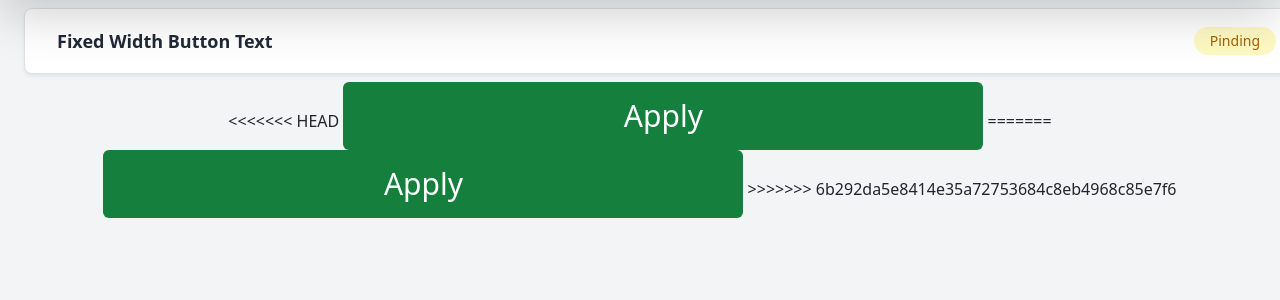
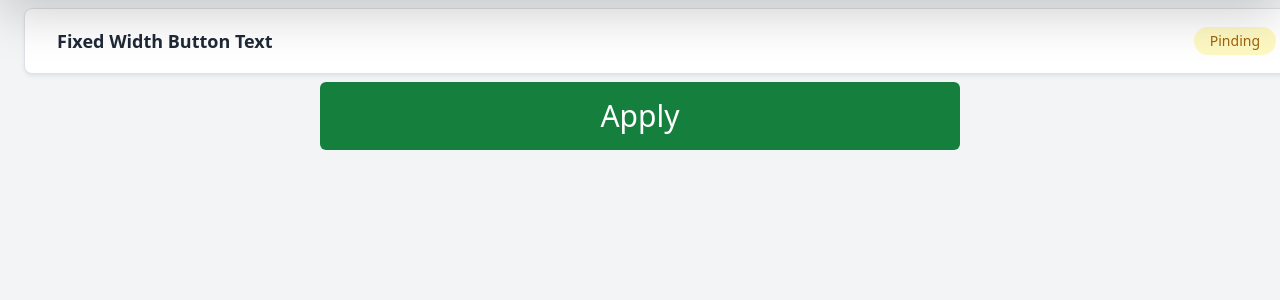
Before and after one commit to alqzdave/TLPH, a Flask app: page /user/application in a window 1280 px wide; the page is wider, and only the part inside the window is pictured. Shown: the part 80-380 px from the top of that part. Run offline with Flask 3, Linux system fonts and the light colour scheme; some libraries are stand-ins or nearby versions.

Commit message:
fixed application list

```diff
--- a/templates/user/application.html
+++ b/templates/user/application.html
@@ -30,15 +30,9 @@
     </div>
 </div>
 <div class="text-center mt-2">
-<<<<<<< HEAD
-    <button class="bg-green-700 text-white w-50 py-3 rounded-md text-3xl font-medium">
-        Apply
-    </button>
-=======
     <a href="/user/application/apply" class="bg-green-700 text-white w-50 py-3 rounded-md text-3xl font-medium inline-block no-underline">
         Apply
     </a>
->>>>>>> 6b292da5e8414e35a72753684c8eb4968c85e7f6
 </div>
 </body>
 </html>
```
